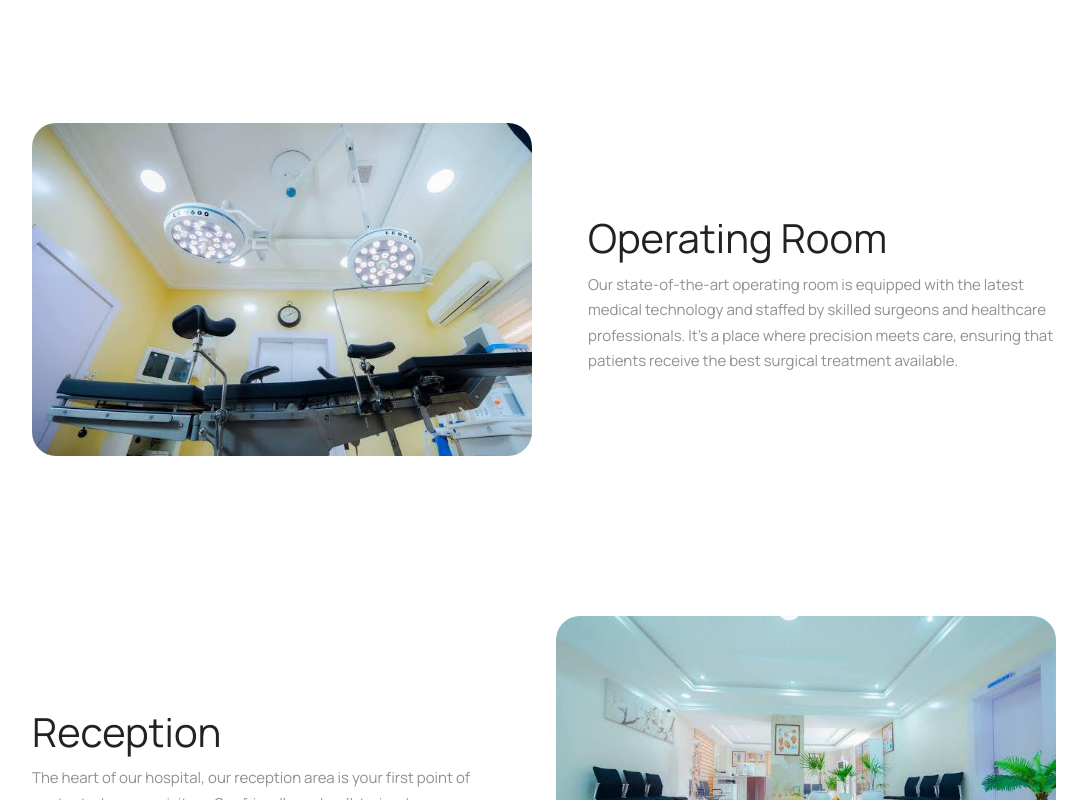
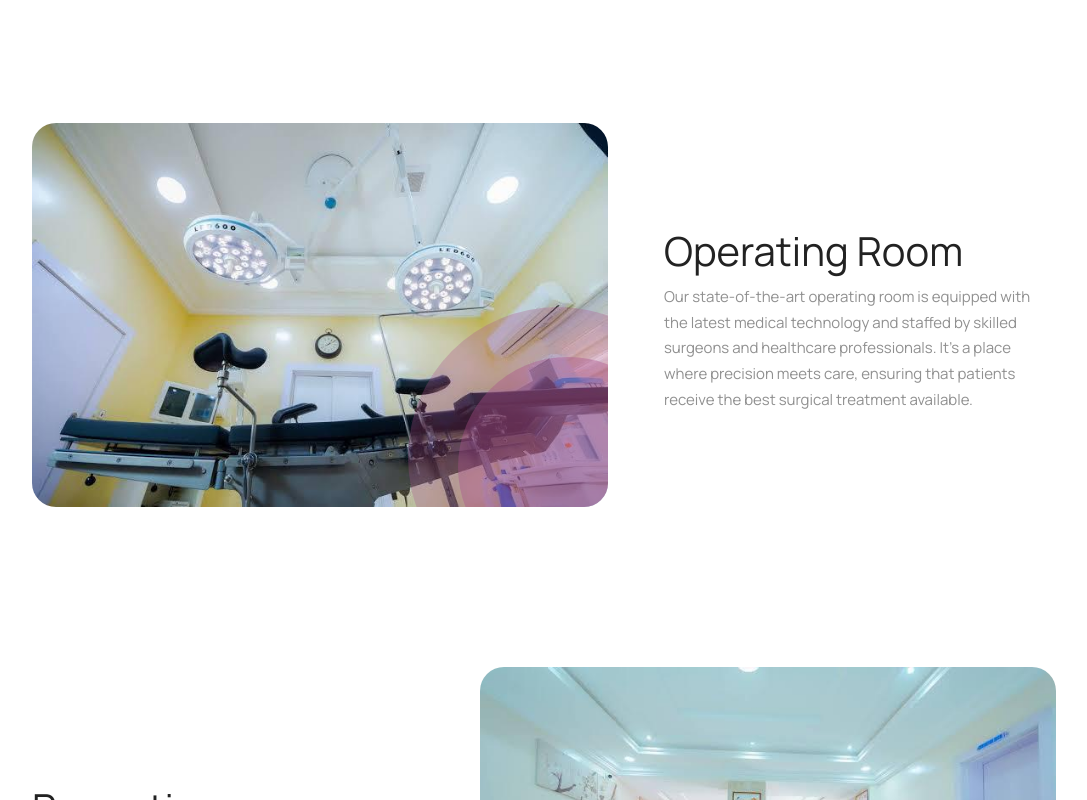
Before and after one commit to mevspecialist/mevspecialiste, a Next.js app: page /facility-hub in a window 1280 px wide. Shown: the part 720-1520 px from the top of the page, without its empty margins (96-1183 px from the left). Built offline with nearby package versions, Linux system fonts and the light colour scheme.

Commit message:
hub missing decoration on image

```diff
--- a/src/app/facility-hub/page.tsx
+++ b/src/app/facility-hub/page.tsx
@@ -49,13 +49,15 @@ const FacilityHub: React.FC = () => {
                             <h2>{facility.title}</h2>
                             <p>{facility.content}</p>
                         </div>
+                        <div className="decorator relative rounded-3xl overflow-clip">
                             <Image
                                 src={facility.image}
                                 alt={facility.title}
                                 width={500}
                                 height={300}
-                            className="rounded-3xl"
+                                className="w-full h-96 object-cover"
                             />
+                        </div>
                     </div>
                 ))}
             </section>
--- a/src/app/globals.css
+++ b/src/app/globals.css
@@ -183,6 +183,31 @@ form label {
     font-weight: 500;
 }
 
+/* Facility Hub styles */
+.decorator::before,
+.decorator::after {
+    content: '';
+    position: absolute;
+    width: 220px;
+    height: 220px;
+    bottom: -70px;
+    right: -70px;
+    border-radius: 50%;
+    background: #a9518b;
+}
+
+.decorator::before {
+    opacity: 0.4;
+}
+
+.decorator::after {
+    opacity: 0.3;
+    width: 300px;
+    height: 300px;
+    bottom: -100px;
+    right: -100px;
+}
+
 /* Footer styles */
 footer {
     color: #f9f7fe;
```
Lines whose indentation alone changed are shown as unchanged.
